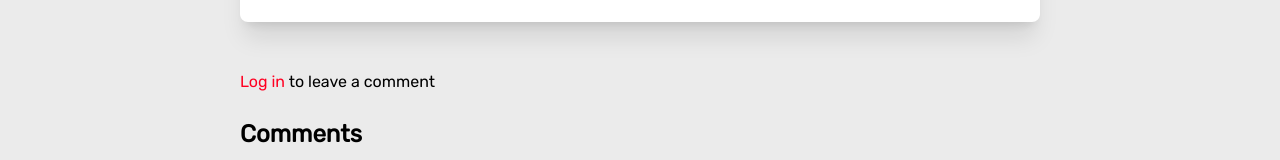
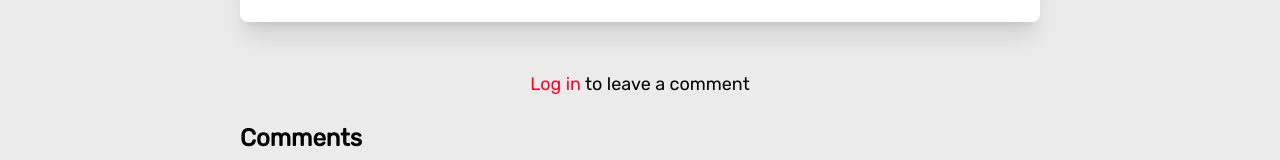
Before and after one commit to chris-15/Journey, a React (Create React App) app in the folder client/: page /post/1 in a window 1280 px wide. Shown: the part 238-398 px from the top of the page. Built offline with nearby package versions, Linux system fonts and the light colour scheme; no server answers; the HTML template or start-up script is replaced by a standard one.

Commit message:
added some comments and added links in the single post page and some more styling on that page

```diff
--- a/client/src/pages/Home.js
+++ b/client/src/pages/Home.js
@@ -32,6 +32,7 @@ const Home = () => {
                     <div>Loading!</div>
                 ): (
                     <>
+                    {/* slicing thru post array to only show 10 posts at time */}
                     <PostList posts={posts.slice(0, visiblePosts)} title="Check out some blog posts!"/>
                     {visiblePosts < posts.length && (
                         <div className='flex justify-center'>
--- a/client/src/pages/SinglePost.js
+++ b/client/src/pages/SinglePost.js
@@ -35,7 +35,7 @@ const SinglePost = () => {
         <div className="bg-white shadow-xl rounded-lg overflow-hidden">
           <div className="p-6">
             <p className="mb-2">
-              {post.username} on {post.createdAt}
+              <span className="text-black font-extrabold hover:text-[#FF0022]"><Link to={`/profile/${post.username}`}>{post.username}</Link></span> on {post.createdAt}
             </p>
             <p className=" ">{post.postText}</p>
           </div>
@@ -46,7 +46,9 @@ const SinglePost = () => {
           {Auth.loggedIn() ? (
             <CommentForm postId={post._id} />
           ) : (
-            <p><span className="text-[#FF0022] hover:underline"><Link to="/login">Log in</Link></span> to leave a comment</p>
+            <div className="flex justify-center">
+              <p className="text-lg"><span className="text-[#FF0022] hover:underline"><Link to="/login">Log in</Link></span> to leave a comment</p>
+              </div>
           )}
         </div>
         <div className="">
```
